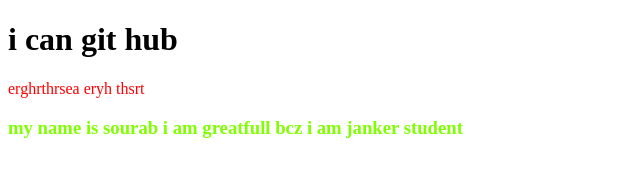
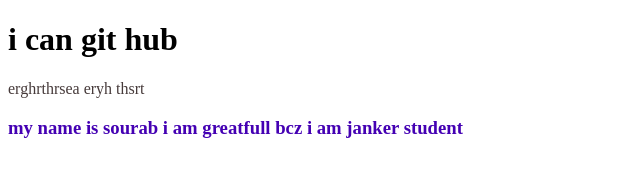
Before and after one commit to sowrav987/my-second-repo, a plain HTML site: page index.html in a window 1280 px wide. Shown: the whole page, without its empty margins (0-640 px from the left). Drawn offline with Linux system fonts and the light colour scheme.

Commit message:
color changed

```diff
--- a/style.css
+++ b/style.css
@@ -1,2 +1,2 @@
-p{color: rgb(255, 0, 0);}
-h3{color: chartreuse;}
+p{color: rgb(70, 58, 58);}
+h3{color: rgb(68, 0, 179);}
```
